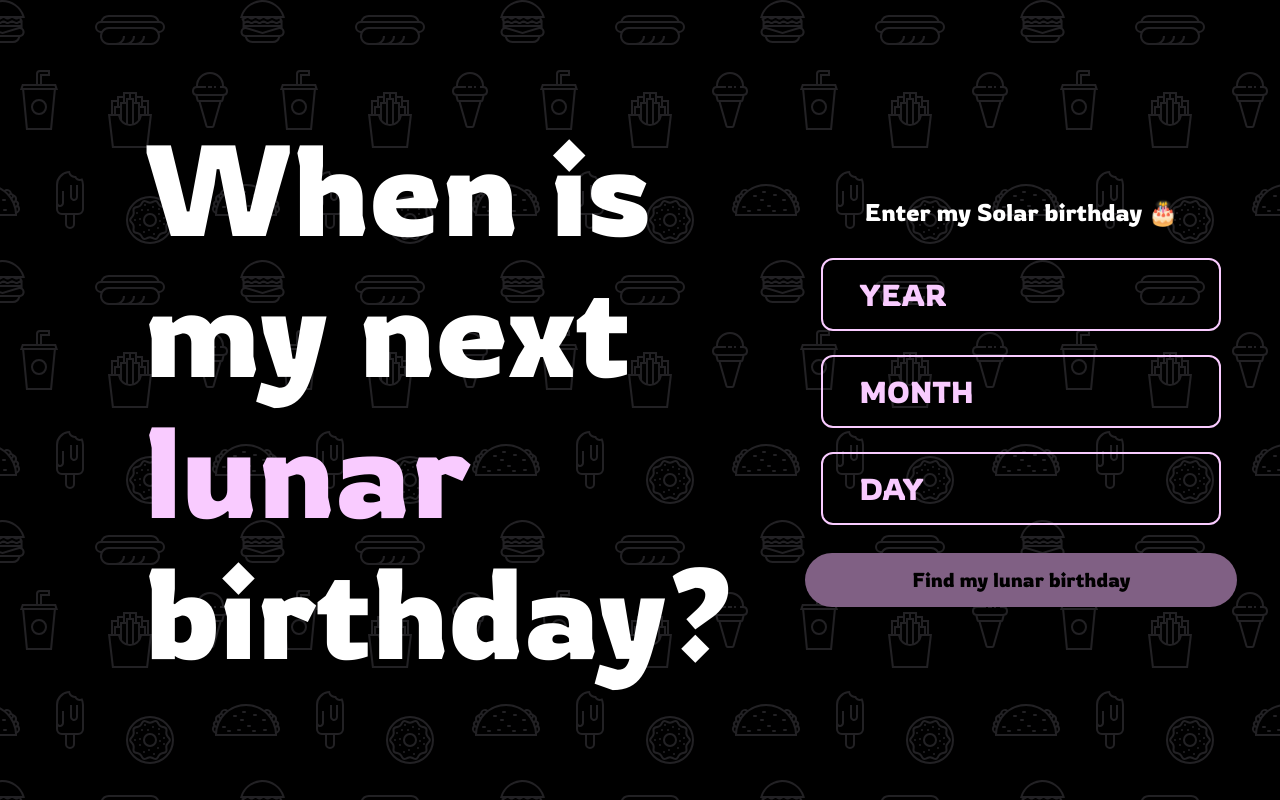
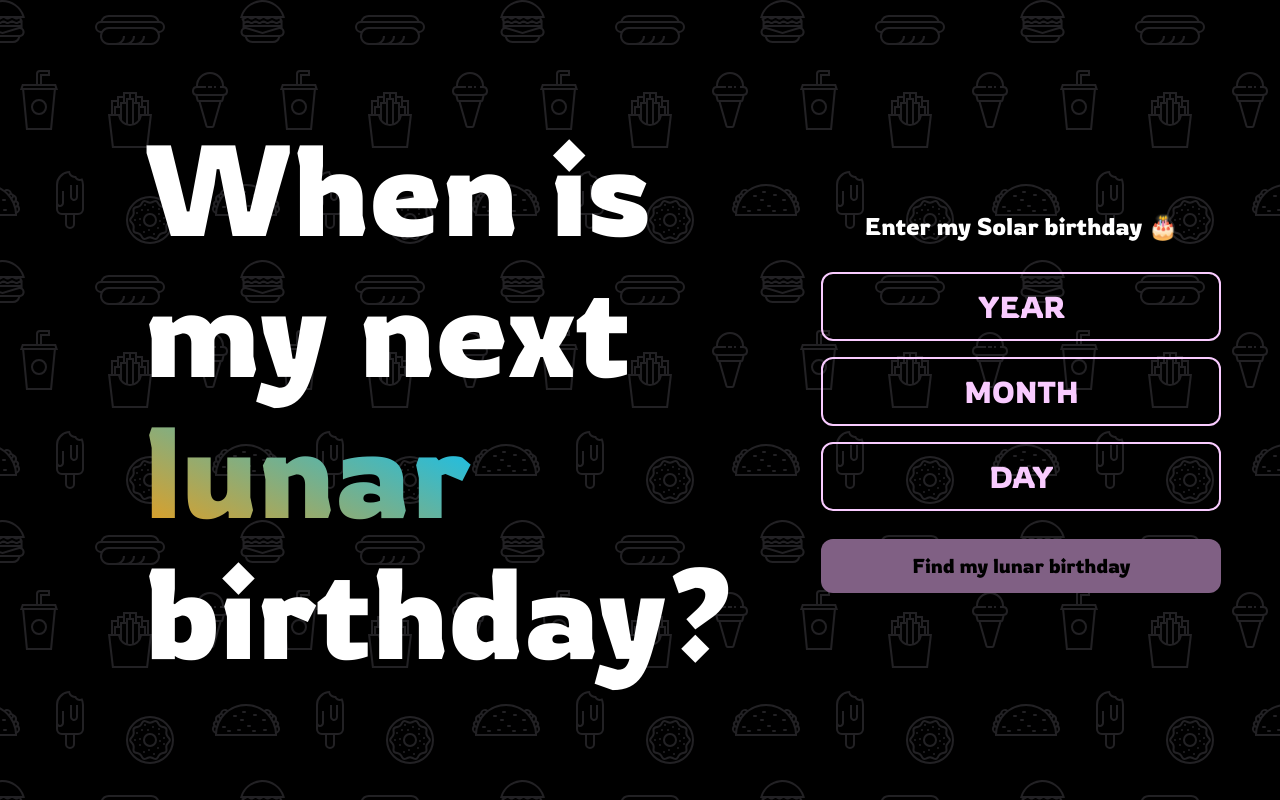
Before and after one commit to iamyujinwon/lunar-birthday-app, a React (Create React App) app: page / in a window 1280 px wide. Built offline with nearby package versions, Linux system fonts and the light colour scheme.

Commit message:
add color gradient changing effect and change button border round

```diff
--- /dev/null
+++ b/src/pages/index.css
@@ -0,0 +1,21 @@
+.lunar {
+    color: transparent;
+    background-image: linear-gradient(to bottom left, #ef536c, #d466bd, #9387ec, #F9CBFF, #6a9beb, #18bfe9, #f39c12);
+    background-clip: text;
+    -webkit-background-clip: text;
+    animation: animate 7s linear infinite;
+    background-size: 500%;
+    -webkit-background-size: 500%;
+}
+
+@keyframes animate {
+    0% {
+        background-position: 0 100%;
+    }
+    50% {
+        background-position: 100% 0;
+    }
+    100% {
+        background-position: 0 100%;
+    }
+}
--- a/src/pages/index.js
+++ b/src/pages/index.js
@@ -1,5 +1,6 @@
 import React, {useState} from 'react';
 import {fromSolarDate} from 'lunar-date-calculator';
+import './index.css';
 
 const currentYear = new Date().getUTCFullYear();
 
@@ -65,14 +66,14 @@ const Home = () =>  {
                     <div class="hidden lg:block text-title text-white leading-title">
                         <div>When is</div>
                         <div>my next</div>
-                        <div><span class="text-lunar">lunar</span></div>
+                        <div><span class="lunar">lunar</span></div>
                         <div>birthday?</div>
                     </div>
 
                     <div class="text-white text-4xl text-center leading-10 lg:hidden">
                         <div>🎂</div>
                         <div>When is my next</div>
-                        <div><span class="text-lunar">lunar</span> birthday?</div>
+                        <div ><span class="lunar">lunar</span> birthday?</div>
                     </div>
                 </div>
 
@@ -85,10 +86,10 @@ const Home = () =>  {
                             <div class="text-yellow-highlight text-4xl lg:text-6xl">{convertedCurrentYear}/{String(convertedCurrentMonth).padStart(2, '0')}/{String(convertedCurrentDay).padStart(2, '0')}</div>
                         </div>
                         <div class="block text-xl mr-auto ml-auto w-[20rem] space-y-4 mt-7 lg:block mr-auto ml-auto w-[20rem] lg:w-[40rem] text-2xl space-y-3">
-                            <button class="w-[20rem] py-2 bg-lunar rounded-full cursor-pointer lg:w-[40rem] py-3" onClick={() => window.location.reload()}>
+                            <button class="w-[20rem] py-1.5 bg-lunar rounded-xl cursor-pointer lg:w-[40rem] py-3" onClick={() => window.location.reload()}>
                                 Find another birthday
                             </button>
-                            <div class="w-[20rem] py-2 bg-yellow-highlight rounded-full cursor-pointer lg:w-[40rem] py-3">
+                            <div class="w-[20rem] py-1.5 bg-yellow-highlight rounded-xl cursor-pointer lg:w-[40rem] py-3">
                                 <a href={googleCalendarUrl()} target="_blank" rel="noreferrer">
                                     Add in Google Calendar
                                 </a>
@@ -98,10 +99,11 @@ const Home = () =>  {
                     :
                     <div class="w-screen text-center">
                         <form class="lg:space-y-7" onSubmit={handleSubmit}>
+                            <div class="text-center text-white text-2xl text-lunar mb-2 lg:hidden">Enter Solar birthday</div>
                             <div class="hidden lg:inline text-white text-2xl">Enter my Solar birthday 🎂</div>
-                            <div class="text-xl flex flex-col space-y-5 lg:text-3xl space-y-6">
+                            <div class="text-xl flex flex-col space-y-4 lg:text-3xl">
                                 <span>
-                                    <select class="w-[20rem] pl-7 py-2.5 bg-transparent text-lunar border-solid border-2 border-lunar rounded-xl appearance-none cursor-pointer lg:w-[25rem] pl-9 py-3" onChange={e=>(setInputYear(e.target.value))}>
+                                    <select class="block mr-auto ml-auto w-[20rem] py-2.5 text-center bg-transparent text-lunar border-solid border-2 border-lunar rounded-xl appearance-none cursor-pointer lg:w-[25rem]" onChange={e=>(setInputYear(e.target.value))}>
                                         <option value={0} default>YEAR</option>
                                         {years.map(year => {
                                             return (<option key={year.value} value={year.value}>{year.text}</option>);
@@ -109,7 +111,7 @@ const Home = () =>  {
                                     </select>
                                 </span>
                                 <span>
-                                    <select class="w-[20rem] pl-7 py-2.5 bg-transparent text-lunar border-solid border-2 border-lunar rounded-xl appearance-none cursor-pointer lg:w-[25rem] pl-9 py-3" onChange={e=>(setInputMonth(e.target.value))}>
+                                    <select class="block mr-auto ml-auto w-[20rem] py-2.5 text-center bg-transparent text-lunar border-solid border-2 border-lunar rounded-xl appearance-none cursor-pointer lg:w-[25rem]" onChange={e=>(setInputMonth(e.target.value))}>
                                         <option value={0} default>MONTH</option>
                                         {months.map(month => {
                                             return (<option key={month.value} value={month.value}>{month.text}</option>);
@@ -117,7 +119,7 @@ const Home = () =>  {
                                     </select>
                                 </span>
                                 <span>
-                                    <select class="w-[20rem] pl-7 py-2.5 bg-transparent text-lunar border-solid border-2 border-lunar rounded-xl appearance-none cursor-pointer lg:w-[25rem] pl-9 py-3" onChange={e=>(setInputDay(e.target.value))}>
+                                    <select class="block mr-auto ml-auto w-[20rem] py-2.5 text-center bg-transparent text-lunar border-solid border-2 border-lunar rounded-xl appearance-none cursor-pointer lg:w-[25rem]" onChange={e=>(setInputDay(e.target.value))}>
                                         <option value={0} default>DAY</option>
                                         {days.map(day => {
                                             return (<option key={day.value} value={day.value}>{day.text}</option>);
@@ -125,7 +127,7 @@ const Home = () =>  {
                                     </select>
                                 </span>
                             </div>
-                            <button class="w-[21rem] py-3 mt-7 text-xl bg-lunar rounded-full cursor-pointer disabled:cursor-not-allowed disabled:bg-disabled lg:w-[27rem] text-2xl" type="submit" disabled={submitDisabled()}>
+                            <button class="block mr-auto ml-auto text-center w-[20rem] py-2 mt-7 text-xl bg-lunar rounded-xl cursor-pointer disabled:cursor-not-allowed disabled:bg-disabled lg:w-[25rem] py-3 text-2xl" type="submit" disabled={submitDisabled()}>
                                 Find my lunar birthday
                             </button>
                         </form>
```
